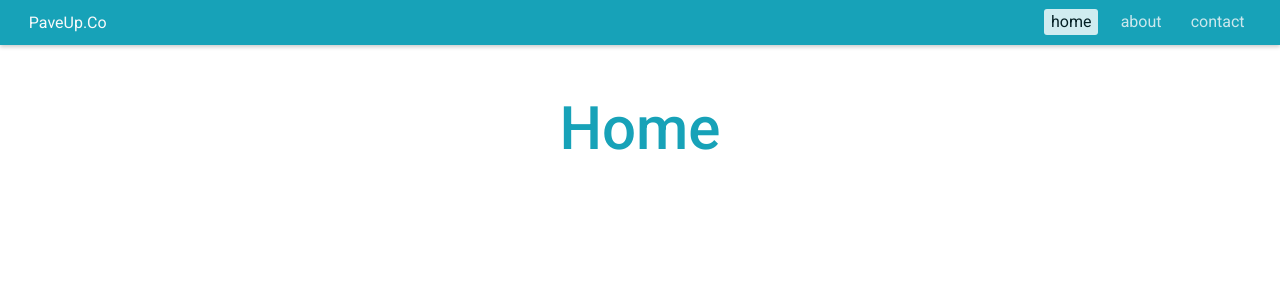
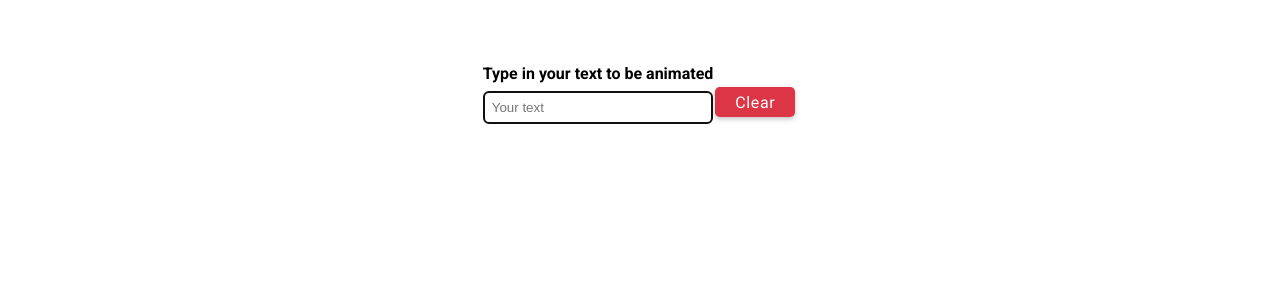
Before and after one commit to takazo3/30React-Practice, a React (Create React App) app: page / in a window 1280 px wide. Shown: the top 300 px of the page. Built offline with nearby package versions, Linux system fonts and the light colour scheme.

Commit message:
18-animated text

```diff
--- a/package.json
+++ b/package.json
@@ -7,6 +7,7 @@
     "@testing-library/react": "^13.4.0",
     "@testing-library/user-event": "^13.5.0",
     "react": "^18.2.0",
+    "react-animated-text-content": "^1.0.1",
     "react-dom": "^18.2.0",
     "react-icons": "^4.10.1",
     "react-scripts": "^5.0.1",
--- a/src/App.js
+++ b/src/App.js
@@ -16,6 +16,7 @@
 import RegForm from './Projects/15-reg-form-validation/RegForm';
 import NotesApp from './Projects/16-notes-app/NotesApp';
 import ResponsiveNav from './Projects/17-Responsive-nav-with-hamburger/ResponsiveNav';
+import TextAnimationApp from './Projects/18-text-animation-app/TextAnimationApp';
 
 
 
@@ -38,7 +39,8 @@
       {/* <FilterContactsApp /> */}
       {/* <RegForm /> */}
       {/* <NotesApp /> */}
-      <ResponsiveNav />
+      {/* <ResponsiveNav /> */}
+      <TextAnimationApp />
     </div>
   );
 }
--- /dev/null
+++ b/src/Projects/18-text-animation-app/TextAnimationApp.jsx
@@ -0,0 +1,61 @@
+import React, { useState, useRef, useEffect } from "react";
+import Button from "../components/Button";
+import FormGroup from "../components/FormGroup";
+import AnimatedText from "react-animated-text-content";
+export default function TextAnimationApp() {
+  const [inputValue, setInputValue] = useState("");
+
+  const [animatedText, setAnimatedText] = useState("");
+  const handleInputChange = (e) => {
+    setInputValue(e.target.value);
+  };
+  const handleClear = () => {
+    setAnimatedText(inputValue);
+    setInputValue(() => "");
+  };
+
+  let inputText = useRef(null);
+  useEffect(() => {
+    inputText.current.focus();
+  });
+  return (
+    <div className="container text-center">
+      <form
+        className="container d-flex mt-4"
+        onSubmit={(e) => e.preventDefault()}
+      >
+        <FormGroup
+          labelText={"Type in your text to be animated"}
+          inputType="text"
+          placeholder={"Your text"}
+          values={inputValue}
+          onChange={handleInputChange}
+          reference={inputText}
+        />
+        <Button
+          text="Clear"
+          btnClass={"btn-large btn-danger"}
+          onClick={handleClear}
+        />
+      </form>
+
+      {animatedText && (
+        <AnimatedText
+          className="title"
+          // type="words"
+
+          type="char"
+          interval={0.04}
+          duration={1.1}
+          animation={{
+            x: "-150px",
+            y: "-250px",
+            ease: "linear",
+          }}
+        >
+          {animatedText}
+        </AnimatedText>
+      )}
+    </div>
+  );
+}
--- /dev/null
+++ b/src/Projects/components/FormGroup.jsx
@@ -0,0 +1,32 @@
+import React from "react";
+
+export default function FormGroup({
+  labelText,
+  inputType,
+  placeholder,
+  values,
+  onInput,
+  onKeyUp,
+  onChange,
+  className,
+  readOnly =false,
+  reference,
+}) {
+  return (
+    <div className="form-group">
+      <label>{labelText}</label>
+      <input
+        type={inputType}
+        placeholder={placeholder}
+        value={values}
+        onInput={onInput}
+        onKeyUp={onKeyUp}
+        onChange={onChange}
+        className={className}
+        readOnly={readOnly}
+        ref={reference}
+
+      />
+    </div>
+  );
+}
```
Also changed, not shown: 1 other file (tests, documents, lock files or other folders).
